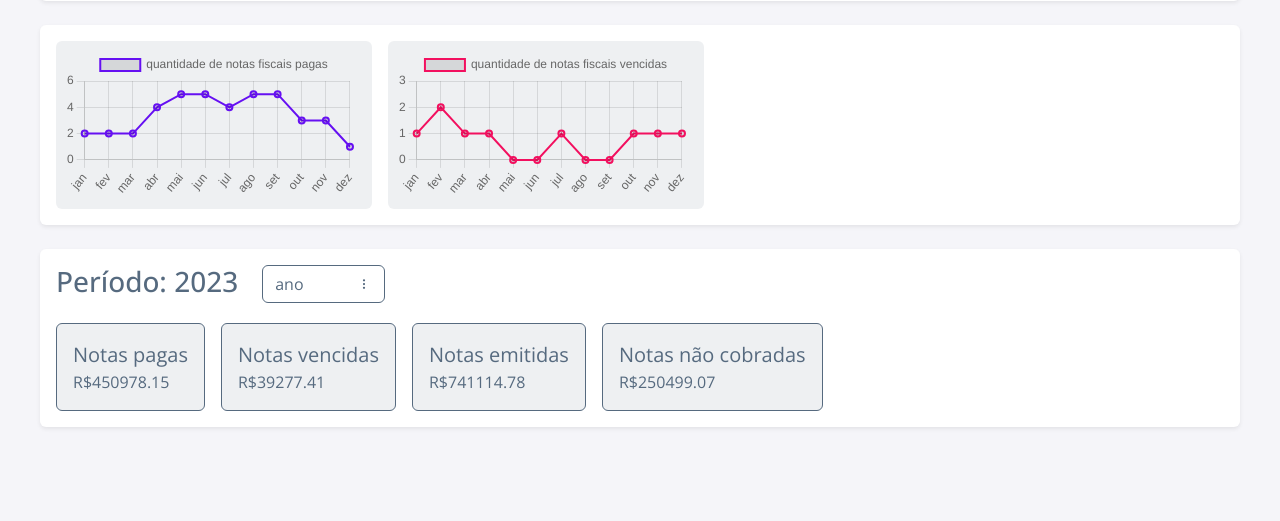
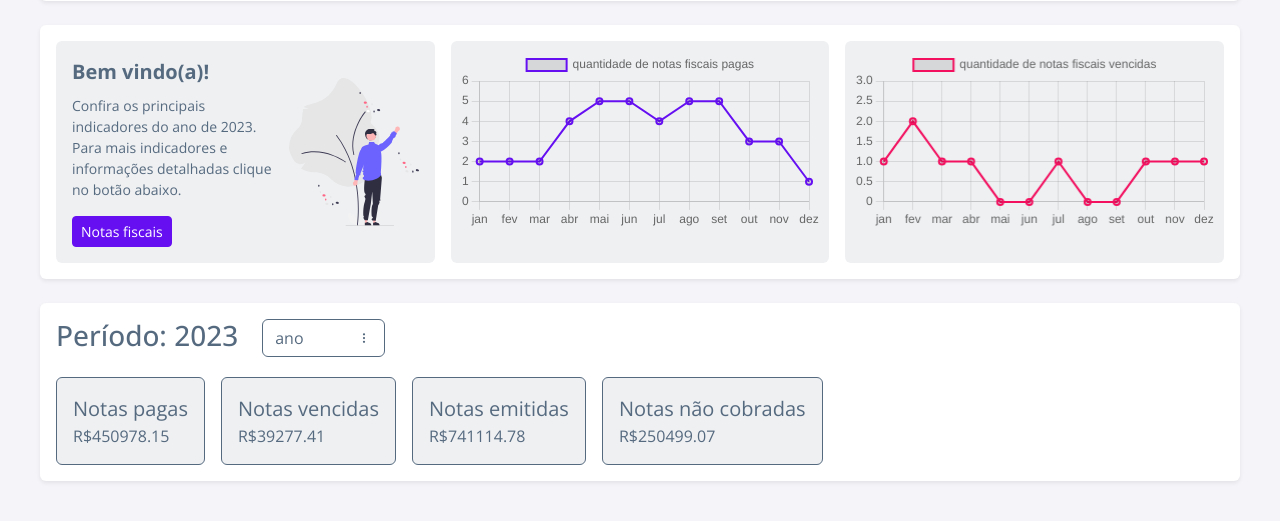
Before and after one commit to limasthays/finances-system, a website: page index.html in a window 1280 px wide. Shown: the part 93-614 px from the top of the page. Drawn offline with nearby package versions, Linux system fonts and the light colour scheme.

Commit message:
styling dashboard hero section

```diff
--- a/assets/styles/dashboard.css
+++ b/assets/styles/dashboard.css
@@ -1,5 +1,22 @@
 :root, [data-bs-theme=light] {
 	--bs-border-color: #566A7F;
+}
+
+.btn-primary {
+	--bs-btn-color: #fff;
+	--bs-btn-bg: #6610f2;
+	--bs-btn-border-color: #6610f2;
+	--bs-btn-hover-color: #6610f2;
+	--bs-btn-hover-bg: transparent;
+	--bs-btn-hover-border-color: #6610f2;
+	--bs-btn-focus-shadow-rgb: 49,132,253;
+	--bs-btn-active-color: #fff;
+	--bs-btn-active-bg: #6610f2;
+	--bs-btn-active-border-color: #6610f2;
+	--bs-btn-active-shadow: inset 0 3px 5px rgba(0, 0, 0, 0.125);
+	--bs-btn-disabled-color: #fff;
+	--bs-btn-disabled-bg: #6610f2;
+	--bs-btn-disabled-border-color: #6610f2;
 }
 
 .content-card{
@@ -16,6 +33,12 @@
 	height: fit-content;
 }
 
+.charts-wrapper{
+	display: grid;
+	grid-template-columns: 1fr 1fr 1fr;
+	font-size: 14px;
+}
+
 .canva-card{
 	background-color: #566a7f1a;
 }
--- a/index.html
+++ b/index.html
@@ -19,7 +19,18 @@
 				<div class="header" name="Dashboard"></div>
 
 				<!-- gráficos -->
-				<div class="d-flex gap-3 bg-white shadow-sm p-3 rounded" style="height: 200px;">
+				<div class="charts-wrapper gap-3 bg-white shadow-sm p-3 rounded">
+					<div class="d-flex align-items-center gap-2 canva-card rounded p-3">
+						<div>
+							<p class="fs-5 fw-bold mb-2">Bem vindo(a)!</p>
+							<p class="m-0">Confira os principais indicadores do ano de 2023.</p>
+							<p class="">Para mais indicadores e informações detalhadas clique no botão abaixo.</p>
+							<a href="/notas-fiscais.html" class="btn btn-sm btn-primary">Notas fiscais</a>
+						</div>
+
+						<img src="/assets/svg/undraw_welcoming_re_x0qo.svg" alt="welcome illustration with a tree in the background" width="130px" >
+					</div>
+
 					<div class="canva-card rounded p-2">
 						<canvas id="receita"></canvas>
 					</div>
```
Also changed, not shown: assets/svg/undraw_welcoming_re_x0qo.svg (added).
